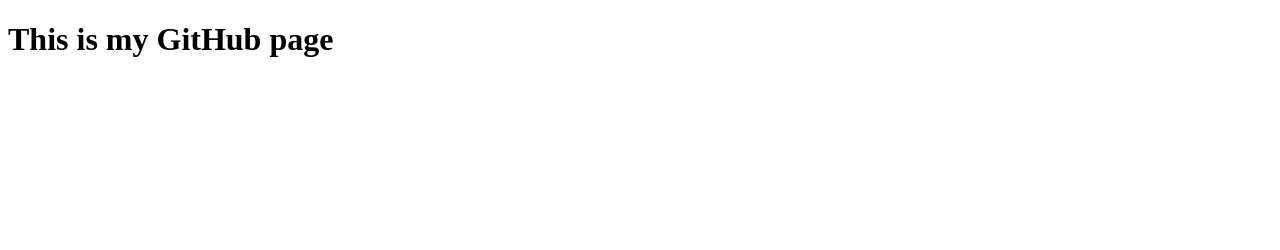
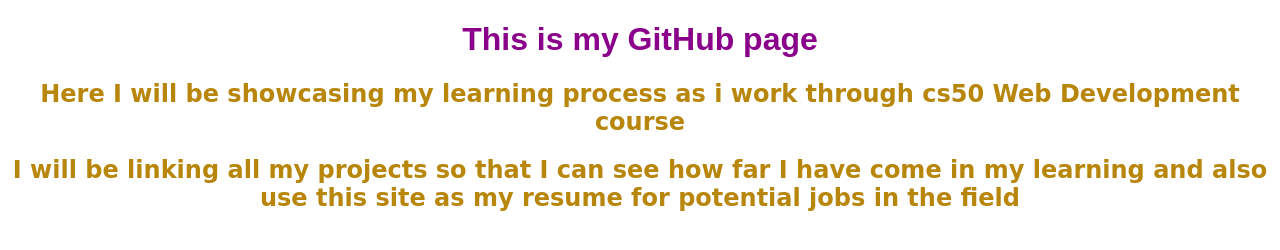
Before and after one commit to ProgrammingSwitch/Programmingswitch.github.io, a plain HTML site: page index.html in a window 1280 px wide. Drawn offline with Linux system fonts and the light colour scheme.

Commit message:
style changes

```diff
--- a/index.html
+++ b/index.html
@@ -2,8 +2,22 @@
 <html lang="en">
     <head>
         <title>Welcome!</title>
+        <style>
+            h1 {
+                color: darkmagenta;
+                text-align: center;
+                font-family: fantasy;
+            }
+            h2 {
+                color: darkgoldenrod;
+                text-align: center;
+                font-family: cursive;
+            }
+        </style>
     </head>
     <body>
         <h1>This is my GitHub page</h1>
+        <h2>Here I will be showcasing my learning process as i work through cs50 Web Development course</h2>
+        <h2>I will be linking all my projects so that I can see how far I have come in my learning and also use this site as my resume for potential jobs in the field </h2>
     </body>
 </html>
```
